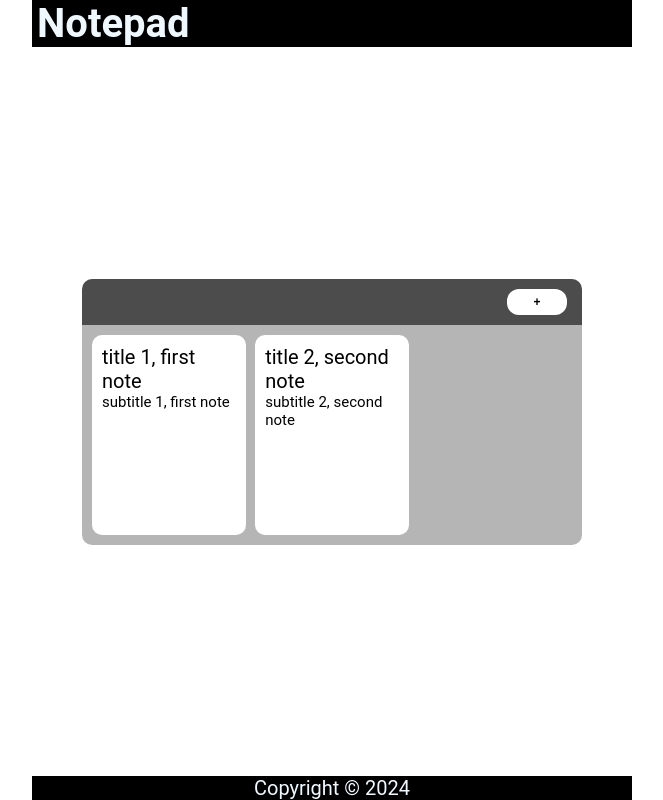
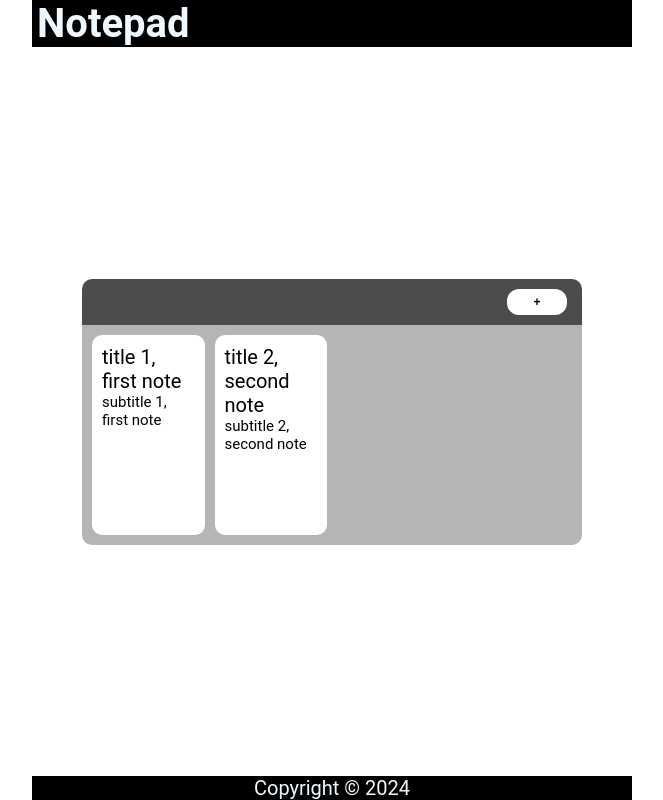
Before and after one commit to kathrynmckean/reactTest, a React (Create React App) app: page / in a window 1280 px wide. Shown: the whole page, without its empty margins (308-971 px from the left). Built offline with nearby package versions, Linux system fonts and the light colour scheme.

Commit message:
attempt at updating notes on save

```diff
--- a/src/Content/Content.js
+++ b/src/Content/Content.js
@@ -4,7 +4,6 @@ import NoteContainer from "./components/NoteContainer";
 import NoteEditor from "./components/NoteEditor";
 
 let nextId = 3;
-
 
 const Content = () => {
   const [showNav, setShowNav] = useState(false);
@@ -37,9 +36,7 @@ const Content = () => {
       const parsedNotes = JSON.parse(storedNotes);
       setNotes(parsedNotes);
     }
-  }, [storedNotes])
-
-
+  }, [storedNotes]);
 
   const handleNewNote = () => {
     console.log("new note");
@@ -48,42 +45,83 @@ const Content = () => {
       title: "brand new note",
       subtitle: "new note, edit content here",
       class: "gridSquare",
-    }
-    setNotes([
-      newNote,
-      ...notes,
-    ]);
+    };
+    setNotes([newNote, ...notes]);
     selectNote(nextId); // highlight the new note
     setSelectedNote(newNote);
     setShowEditor(true); // show the editor
     nextId += 1;
   };
 
-
   const handleDeleteNote = () => {
-    const newArray = notes.filter(note => {
-      return note.id !== selectedNote.id
+    const newArray = notes.filter((note) => {
+      return note.id !== selectedNote.id;
     });
     setNotes(newArray);
+    backToNotes();
   };
 
   const selectNote = (noteId) => {
     // runs when a note is clicked
+    backToNotes();
     setShowNav(true);
     setSelectedId(noteId); // highlight the note itself
     console.log("notes in selectNote", notes);
-    const noteToBeSelected = notes.find(note => note.id === noteId);
+    const noteToBeSelected = notes.find((note) => note.id === noteId);
     setSelectedNote(noteToBeSelected);
   };
 
   const handleSaveNote = () => {
-    console.log('save')
+    console.log("save");
+    console.log("note input value", noteInputValue);
+    // selected note value = noteInputValue
+    console.log(selectedNote);
+
+    const newArray = notes.filter((note) => {
+      return note.id !== selectedNote.id;
+    });
+    setNotes(newArray);
+
+    // tried to replace content itself
+    // const newishArray = notes.map((note) => {
+    //   if (note.id === selectedId) {
+    //     return (note.name = noteInputValue);
+    //   } else {
+    //     return note;
+    //   }
+    // });
+    // setNotes(newishArray);
+
+    // create a new item in the array with the selectedId
+
+    const newNote = {
+      id: selectedId,
+      title: selectedNote?.title ?? "",
+      subtitle: noteInputValue,
+      class: "gridSquare",
+    };
+
+    setNotes([newNote, ...notes]);
+
+    // selectNote(nextId); // highlight the new note
+    // setSelectedNote(newNote);
+    // setShowEditor(true); // show the editor
+
     localStorage.setItem("noteStorage", JSON.stringify(notes));
-  }
+  };
 
-
-
-
+  const backToNotes = () => {
+    // clicking the back button
+    setShowNav((prevState) => !prevState); // hide the nav bar
+    if (showEditor) {
+      // if the editing screen is visible then hide it
+      setShowEditor((prevState) => !prevState);
+    }
+    if (showSave) {
+      setShowSave(false);
+    }
+    setSelectedId(null); // stop highlighting the clicked note
+  };
 
   return (
     <main>
@@ -101,14 +139,15 @@ const Content = () => {
         showSave={showSave}
         setShowSave={setShowSave}
         handleSaveNote={handleSaveNote}
-
+        backToNotes={backToNotes}
       />
-      <NoteEditor showEditor={showEditor}
-      setShowEditor={setShowEditor}
-      selectedNote={selectedNote}
-      noteInputValue={noteInputValue}
-      setNoteInputValue={setNoteInputValue}
-       />
+      <NoteEditor
+        showEditor={showEditor}
+        setShowEditor={setShowEditor}
+        selectedNote={selectedNote}
+        noteInputValue={noteInputValue}
+        setNoteInputValue={setNoteInputValue}
+      />
       <NoteContainer
         setShowNav={setShowNav}
         selectedId={selectedId}
--- a/src/Content/components/NoteContainer/styles.css
+++ b/src/Content/components/NoteContainer/styles.css
@@ -1,19 +1,19 @@
 #noteContainer {
   display: grid;
   justify-content: center;
-  grid-template-columns: 32% 32% 32%;
+  grid-template-columns: 25% 25% 25% 25%;
   min-height: 200px;
   min-width: 500px;
   justify-content: space-between;
   background-color: var(--light2);
   border-radius: 0px 0px 10px 10px;
-  padding: 10px;
+  padding: 5px;
 }
 
 .gridSquare {
   background-color: var(--light1);
   border-radius: 10px;
-  margin: 0px;
+  margin: 5px;
   padding: 10px;
   height: 200px;
   /* width: 200px; */
@@ -30,8 +30,8 @@
   transition: width 1s ease-in-out;
 }
 
-.subtitle  {
-  font-size: .75rem;
+.subtitle {
+  font-size: 0.75rem;
 }
 
 .gridSquare:hover,
--- a/src/Content/components/NoteEditor/NoteEditor.js
+++ b/src/Content/components/NoteEditor/NoteEditor.js
@@ -1,15 +1,27 @@
-const NoteEditor = ({ showEditor, setShowEditor, selectedNote, setNoteInputValue, noteInputValue }) => {
-  console.log('selected note in editor', selectedNote)
+const NoteEditor = ({
+  showEditor,
+  setShowEditor,
+  selectedNote,
+  setNoteInputValue,
+  noteInputValue,
+}) => {
+  console.log("selected note in editor", selectedNote);
   const handleOnChange = (e) => {
-      setNoteInputValue(e.target.value);
-  }
+    setNoteInputValue(e.target.value);
+    console.log("note input value", noteInputValue);
+  };
   return (
     <div id="noteEditorContainer">
       {showEditor && (
         <>
           <div id="noteEditor">
             <div id="noteEditorHeader">{selectedNote?.title ?? ""}</div>
-            <textarea name="noteEditorText" id="noteEditorText" defaultValue={selectedNote?.subtitle ?? ""} onChange={handleOnChange} ></textarea>
+            <textarea
+              name="noteEditorText"
+              id="noteEditorText"
+              defaultValue={selectedNote?.subtitle ?? ""}
+              onChange={handleOnChange}
+            ></textarea>
           </div>
         </>
       )}
```
Also changed, not shown: src/Content/components/Nav/Nav.js (+13 -11 lines).
